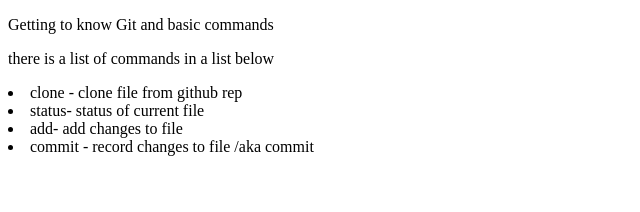
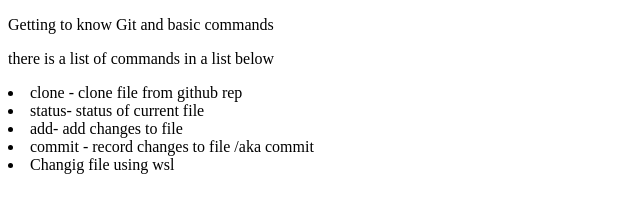
Before and after one commit to Umer-Sial/MyFirst_rep, a plain HTML site: page index.html in a window 1280 px wide. Shown: the whole page, without its empty margins (0-640 px from the left). Drawn offline with Linux system fonts and the light colour scheme.

Commit message:
First commit using WSL

```diff
--- a/index.html
+++ b/index.html
@@ -17,5 +17,6 @@
     <li>status- status of current file </li>
     <li>add- add changes to file </li>
     <li>commit - record changes to file /aka commit </li>
+    <li>Changig file using wsl</li>
 </body>
 </html>
```
